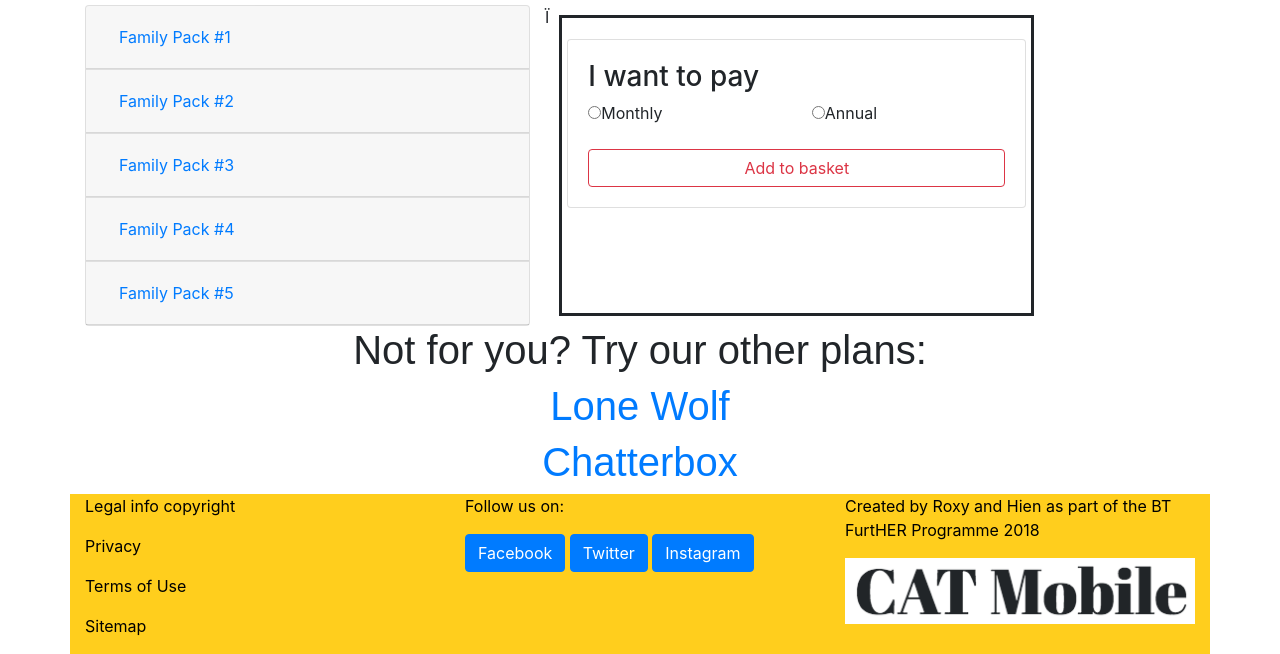
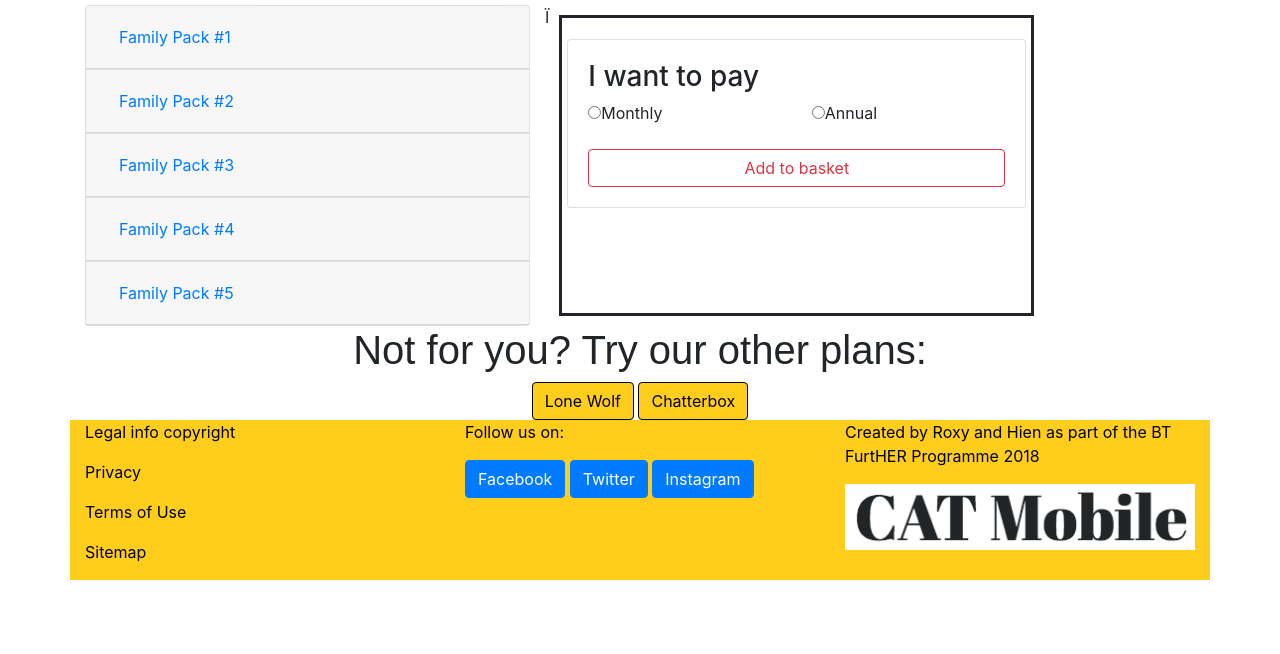
Before and after one commit to roxey804/Dataplan_site, a plain HTML site: page Family.html in a window 1280 px wide. Shown: the part 283-937 px from the top of the page. After the commit the page ends 863 px from the top, so only its background shows below. Drawn offline with nearby package versions, Linux system fonts and the light colour scheme.

Commit message:
buttons added2

```diff
--- a/Family.html
+++ b/Family.html
@@ -272,8 +272,9 @@
   <div class="row">
     <div class="col-12">
       <h1>Not for you? Try our other plans:</h1>
-      <a href="lonewolf.html"><h1>Lone Wolf</h1></a>
- <a href="Chatterbox.html"><h1>Chatterbox</h1></a>
+    <a class="btn btn-primary " href="lonewolf.html" role="button">Lone Wolf</a>
+
+     <a class="btn btn-primary " href="Chatterbox.html" role="button">Chatterbox</a>
 
        </div>
      </div>
```
